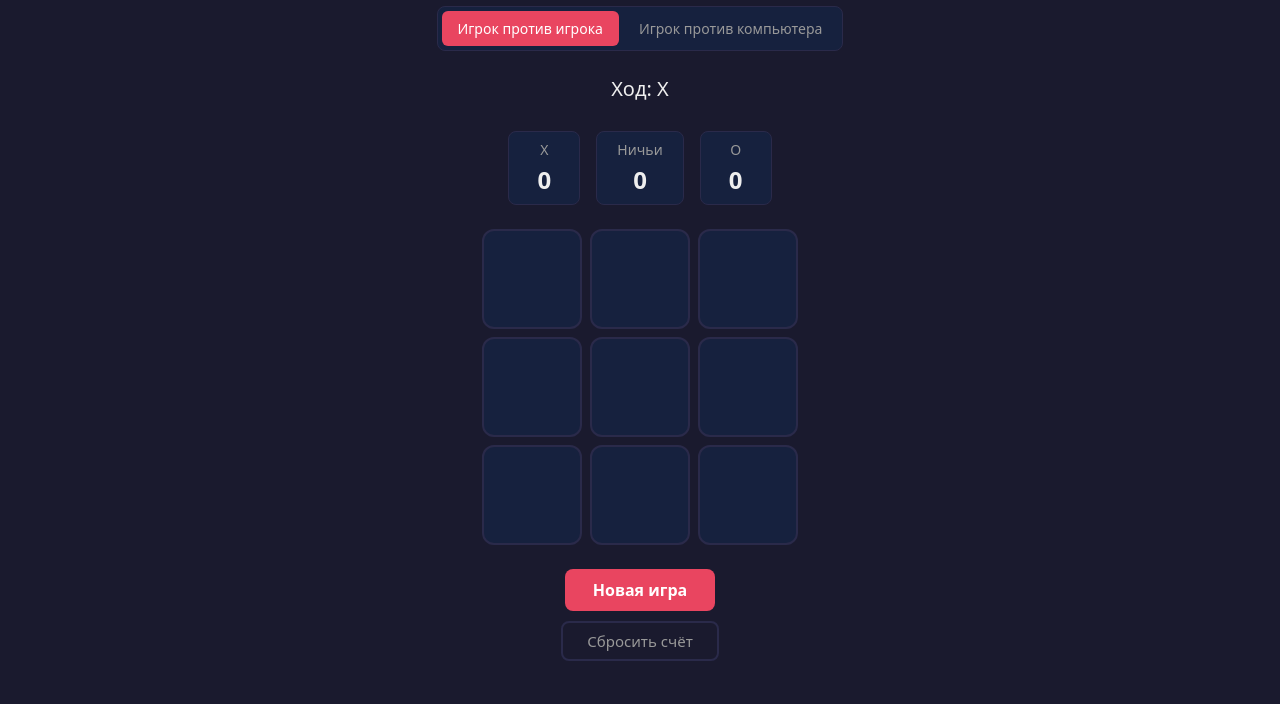
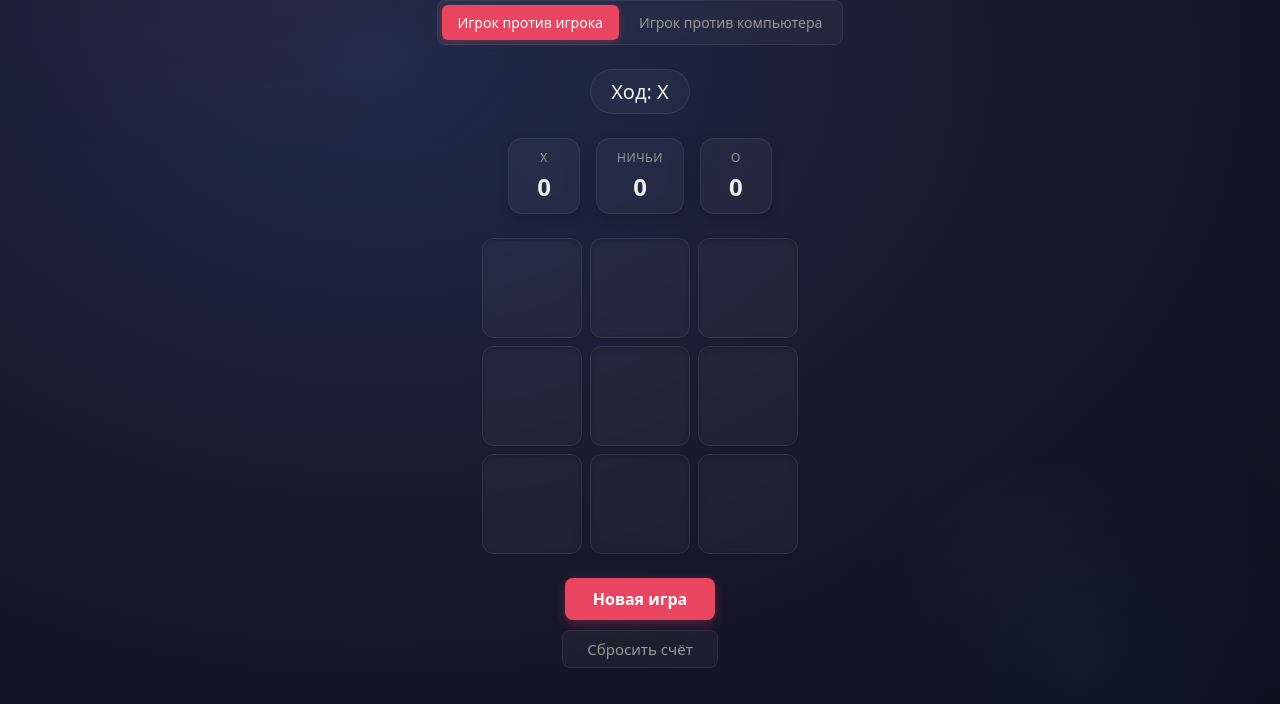
Before and after one commit to MalinaisDjema/play, a plain HTML site: page index.html in a window 1280 px wide. Shown: the part 96-800 px from the top of the page. Drawn offline with Linux system fonts and the light colour scheme.

Commit message:
улучшила визуал: стеклянные карточки, свечения, градиенты

```diff
--- a/css/style.css
+++ b/css/style.css
@@ -7,10 +7,12 @@
   --text: #eee;
   --text-muted: #999;
   --accent: #e94560;
-  --accent-hover: #c73650;
+  --accent-hover: #ff6b81;
   --border: #2a2a4a;
   --radius: 12px;
   --radius-sm: 8px;
+  --glass-bg: rgba(255, 255, 255, 0.04);
+  --glass-border: rgba(255, 255, 255, 0.08);
 }
 
 * {
@@ -26,8 +28,34 @@ body {
   align-items: center;
   justify-content: center;
   font-family: system-ui, -apple-system, 'Segoe UI', sans-serif;
-  background: var(--bg);
+  background: radial-gradient(ellipse at 30% 20%, #1e2a4a 0%, var(--bg) 50%, #0d0d1a 100%);
   color: var(--text);
+  position: relative;
+  overflow-x: hidden;
+}
+
+body::before {
+  content: '';
+  position: fixed;
+  top: -30%;
+  left: -10%;
+  width: 60%;
+  height: 60%;
+  background: radial-gradient(circle, rgba(233, 69, 96, 0.06) 0%, transparent 70%);
+  pointer-events: none;
+  z-index: 0;
+}
+
+body::after {
+  content: '';
+  position: fixed;
+  bottom: -20%;
+  right: -10%;
+  width: 50%;
+  height: 50%;
+  background: radial-gradient(circle, rgba(0, 210, 255, 0.05) 0%, transparent 70%);
+  pointer-events: none;
+  z-index: 0;
 }
 
 h1 {
@@ -35,16 +63,25 @@ h1 {
   font-size: 2rem;
   font-weight: 700;
   letter-spacing: -0.5px;
+  background: linear-gradient(135deg, #ffffff 0%, #ff8fa3 100%);
+  -webkit-background-clip: text;
+  -webkit-text-fill-color: transparent;
+  background-clip: text;
+  position: relative;
+  z-index: 1;
 }
 
 #mode-switch {
   display: flex;
   gap: 4px;
   margin-bottom: 24px;
-  background: var(--cell-bg);
-  border: 1px solid var(--border);
+  background: var(--glass-bg);
+  border: 1px solid var(--glass-border);
   border-radius: var(--radius-sm);
   padding: 4px;
+  backdrop-filter: blur(8px);
+  position: relative;
+  z-index: 1;
 }
 
 .mode-btn {
@@ -67,6 +104,7 @@ h1 {
 .mode-btn.active {
   background: var(--accent);
   color: #fff;
+  box-shadow: 0 2px 8px rgba(233, 69, 96, 0.3);
 }
 
 #status {
@@ -74,37 +112,63 @@ h1 {
   margin-bottom: 24px;
   min-height: 2rem;
   font-weight: 500;
+  display: inline-flex;
+  align-items: center;
+  gap: 8px;
+  padding: 8px 20px;
+  background: var(--glass-bg);
+  border: 1px solid var(--glass-border);
+  border-radius: 50px;
+  backdrop-filter: blur(8px);
+  position: relative;
+  z-index: 1;
 }
 
 #status .player-x {
   color: var(--x-color);
+  text-shadow: 0 0 8px rgba(233, 69, 96, 0.5);
+  font-weight: 700;
 }
 
 #status .player-o {
   color: var(--o-color);
+  text-shadow: 0 0 8px rgba(0, 210, 255, 0.5);
+  font-weight: 700;
 }
 
 #scoreboard {
   display: flex;
   gap: 16px;
   margin-bottom: 24px;
+  position: relative;
+  z-index: 1;
 }
 
 .score-item {
   display: flex;
   flex-direction: column;
   align-items: center;
-  background: var(--cell-bg);
-  border: 1px solid var(--border);
-  border-radius: var(--radius-sm);
-  padding: 8px 20px;
+  background: var(--glass-bg);
+  border: 1px solid var(--glass-border);
+  border-radius: 14px;
+  padding: 10px 20px;
   min-width: 72px;
+  backdrop-filter: blur(8px);
+  box-shadow: 0 4px 12px rgba(0, 0, 0, 0.2);
+  transition: transform 0.2s, box-shadow 0.2s;
+}
+
+.score-item:hover {
+  transform: translateY(-2px);
+  box-shadow: 0 6px 16px rgba(0, 0, 0, 0.3);
 }
 
 .score-label {
-  font-size: 0.875rem;
+  font-size: 0.75rem;
   margin-bottom: 4px;
   color: var(--text-muted);
+  text-transform: uppercase;
+  letter-spacing: 0.5px;
 }
 
 .score-value {
@@ -119,6 +183,8 @@ h1 {
   grid-template-rows: repeat(3, 100px);
   gap: 8px;
   margin-bottom: 24px;
+  position: relative;
+  z-index: 1;
 }
 
 .cell {
@@ -127,17 +193,20 @@ h1 {
   font-size: 2.5rem;
   font-weight: 700;
   font-family: inherit;
-  border: 2px solid var(--border);
+  border: 1px solid var(--glass-border);
   border-radius: var(--radius);
   cursor: pointer;
-  background: var(--cell-bg);
+  background: var(--glass-bg);
   color: var(--text);
-  transition: background 0.2s, border-color 0.2s, transform 0.1s;
+  transition: background 0.2s, border-color 0.2s, transform 0.1s, box-shadow 0.2s;
+  box-shadow: inset 0 2px 4px rgba(0, 0, 0, 0.2), 0 1px 2px rgba(0, 0, 0, 0.1);
+  backdrop-filter: blur(4px);
 }
 
 .cell:hover:not(:disabled) {
   background: var(--cell-hover);
-  border-color: #3a3a5a;
+  border-color: rgba(255, 255, 255, 0.15);
+  box-shadow: inset 0 2px 4px rgba(0, 0, 0, 0.3), 0 0 12px rgba(233, 69, 96, 0.15);
 }
 
 .cell:active:not(:disabled) {
@@ -155,19 +224,23 @@ h1 {
 
 .cell.x {
   color: var(--x-color);
-  border-color: rgba(233, 69, 96, 0.3);
+  border-color: rgba(233, 69, 96, 0.2);
+  text-shadow: 0 0 12px rgba(233, 69, 96, 0.4);
 }
 
 .cell.o {
   color: var(--o-color);
-  border-color: rgba(0, 210, 255, 0.3);
+  border-color: rgba(0, 210, 255, 0.2);
+  text-shadow: 0 0 12px rgba(0, 210, 255, 0.4);
 }
 
 .cell.win {
-  background: #2ecc71;
-  border-color: #27ae60;
+  background: rgba(46, 204, 113, 0.2);
+  border-color: #2ecc71;
   color: #fff;
-  transition: background 0.3s;
+  text-shadow: 0 0 16px rgba(46, 204, 113, 0.6);
+  box-shadow: inset 0 2px 4px rgba(0, 0, 0, 0.2), 0 0 20px rgba(46, 204, 113, 0.3);
+  transition: background 0.3s, box-shadow 0.3s;
 }
 
 @keyframes pop {
@@ -198,15 +271,21 @@ h1 {
   cursor: pointer;
   background: var(--accent);
   color: #fff;
-  transition: background 0.2s, transform 0.1s;
+  transition: background 0.2s, transform 0.15s, box-shadow 0.2s;
+  box-shadow: 0 4px 12px rgba(233, 69, 96, 0.3);
+  position: relative;
+  z-index: 1;
 }
 
 #restart:hover {
   background: var(--accent-hover);
+  transform: translateY(-1px);
+  box-shadow: 0 6px 16px rgba(233, 69, 96, 0.4);
 }
 
 #restart:active {
-  transform: scale(0.97);
+  transform: translateY(0) scale(0.97);
+  box-shadow: 0 2px 8px rgba(233, 69, 96, 0.3);
 }
 
 #restart:focus-visible {
@@ -220,21 +299,27 @@ h1 {
   font-size: 0.9375rem;
   font-weight: 500;
   font-family: inherit;
-  border: 2px solid var(--border);
+  border: 1px solid var(--glass-border);
   border-radius: var(--radius-sm);
   cursor: pointer;
-  background: transparent;
+  background: var(--glass-bg);
   color: var(--text-muted);
-  transition: border-color 0.2s, color 0.2s, transform 0.1s;
+  transition: border-color 0.2s, color 0.2s, transform 0.15s, background 0.2s, box-shadow 0.2s;
+  backdrop-filter: blur(4px);
+  position: relative;
+  z-index: 1;
 }
 
 #resetScore:hover {
-  border-color: #4a4a6a;
+  border-color: rgba(255, 255, 255, 0.2);
   color: var(--text);
+  background: rgba(255, 255, 255, 0.08);
+  transform: translateY(-1px);
+  box-shadow: 0 4px 12px rgba(0, 0, 0, 0.2);
 }
 
 #resetScore:active {
-  transform: scale(0.97);
+  transform: translateY(0) scale(0.97);
 }
 
 #resetScore:focus-visible {
@@ -250,8 +335,9 @@ h1 {
   }
 
   #status {
-    font-size: clamp(1rem, 4vw, 1.25rem);
+    font-size: clamp(0.9rem, 3.5vw, 1.15rem);
     margin-bottom: 16px;
+    padding: 6px 16px;
   }
 
   #scoreboard {
@@ -262,10 +348,11 @@ h1 {
   .score-item {
     padding: 6px 12px;
     min-width: 56px;
+    border-radius: 10px;
   }
 
   .score-label {
-    font-size: 0.75rem;
+    font-size: 0.65rem;
   }
 
   .score-value {
```
